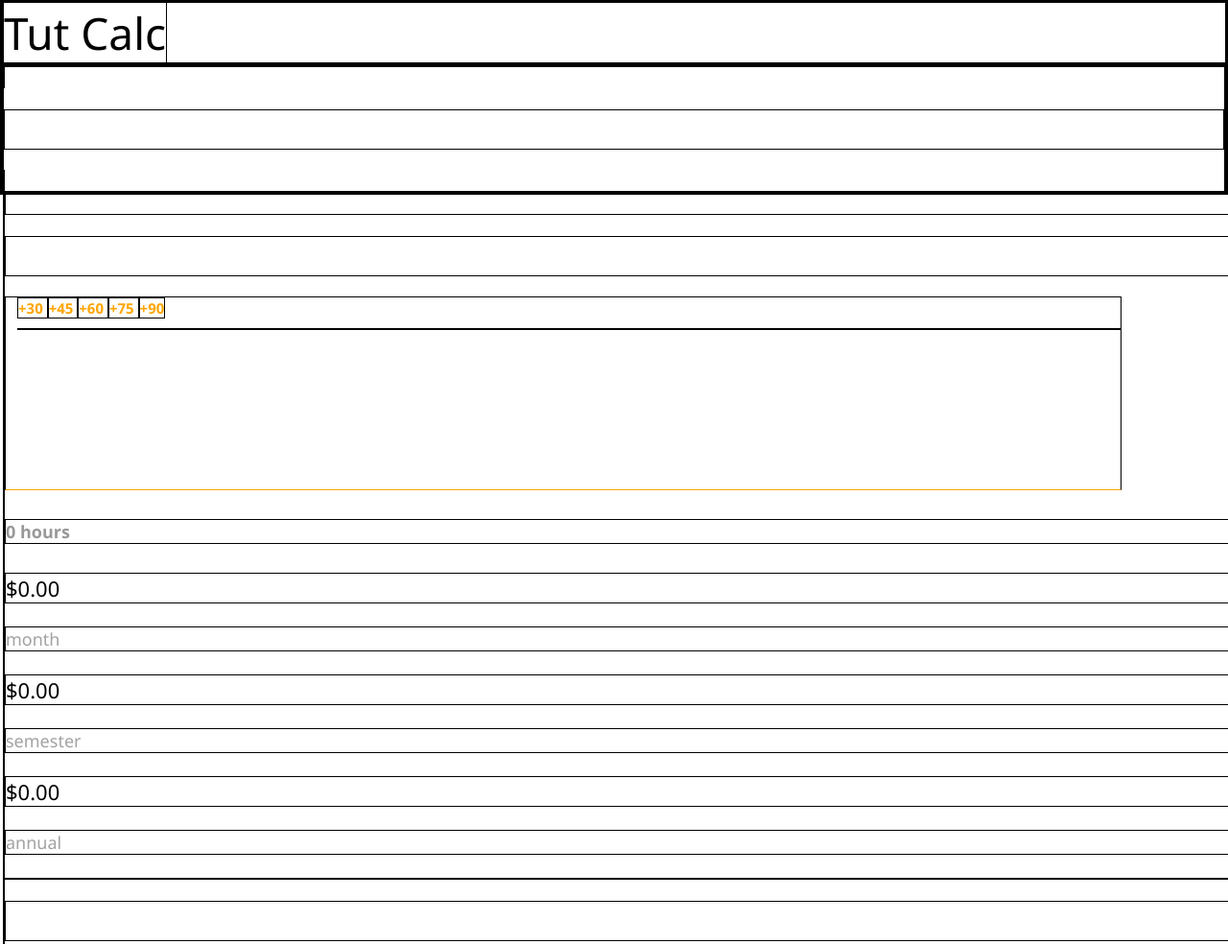
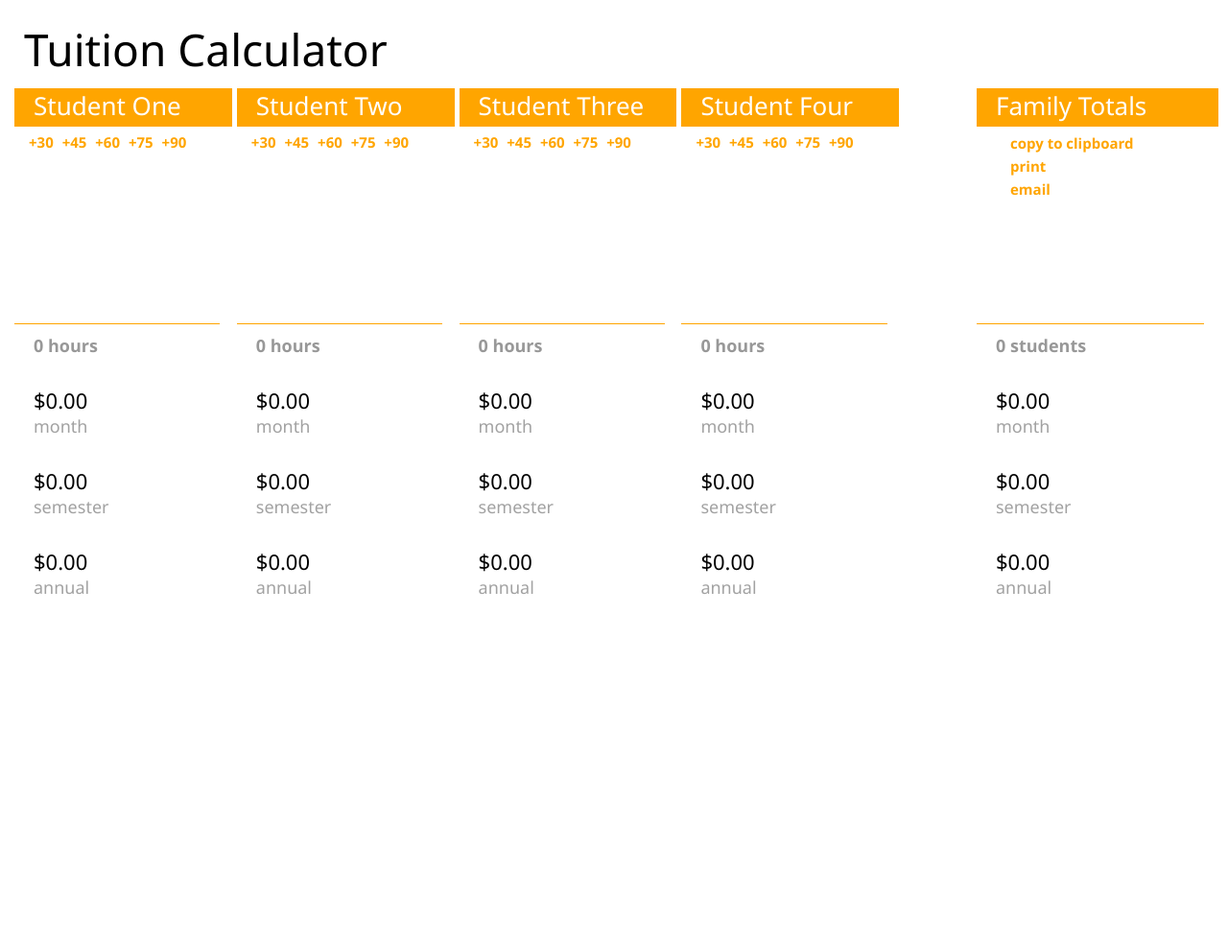
Before and after one commit to travismd78/TutCalc, a plain HTML site: page index.html in a window 1280 px wide. Shown: the top 984 px of the page at 96% size. After the commit the page ends 800 px from the top, so only its background shows below. Drawn offline with Linux system fonts and the light colour scheme.

Commit message:
progress made

```diff
--- a/css/style.css
+++ b/css/style.css
@@ -1,145 +1,102 @@
+/* $BASE */
+
 html, body {
-   /* is this necessary ??
-       padding:  0;  */
-    margin:  0;
-    background:  white;
+    margin:  0; /* reset */
+    background:  white; /* don't assume background is white */
 }
 
-html * {
-    border:  1px solid black; !important
-}
-
-/* $STRUCTURE */
-
-/*  Why is this necessary? Or is it?
-.wrapper {
-    margin: 0;
-    padding:  0;
-}
-*/
-/* .. and why is THIS here?
-    .header {
-      /*  position: relative;
-    }
-*/
-        .starOver {
-            margin-left:  15px;
-            display: inline;
-        }
-
-    .content {
-        padding:  0;
-        border:  0;
-        position:  relative;
-    }
-
-        #cols {
-            position:  absolute;
-            width:  100%;
-        }
-
-            .col-student {
-                float:  left;
-                width:  18%;
-                padding: 0 0 0 5px;
-                margin: 0;
-                border-left:  1px solid black;
-            }
-                .col-header {
-                    background: orange;
-                    display: inline;
-                }
-
-                    /*
-                    .barBG {
-                        position: absolute;
-                        height:  40px;
-                        width:  100%;
-                        z-index: 9;
-                    }
-                    */
-
-                    .alignleft {
-                        float: left;
-                        width:  80%;
-                    }
-                    .alignright {
-                        float:  right;
-                        width:  20%;
-                    }
-
-                .details {
-                    clear:  both;
-                }
-                    .calcBox {
-                        width: 90%;
-                        height:  200px;
-                        border-bottom: 1px solid orange;
-                        margin-top:  5px;
-                        padding-left:  12px;
-                    }
-                    .calcButton li {
-                        display: inline;
-                    }
-                    ul {
-                        list-style-type: none;
-                        margin: 10px 0 0 0;
-                        padding:  0;
-                        line-height: 25px;
-                    }
-
-            .col-family {
-                float: right;
-                width:  20%;
-            }
-
-
-/* $METRO */
-
 body, h1, h2, h3, h4, h5, p {
-    font-family: 'Segoe UI';
+    font-family: 'Segoe UI', sans-serif;
 }
 
 h1, h2, h3 {
     font-weight: 200;
 }
 
-a {
+h2, h3, h4, h5 {
+    padding-left:  20px;
+}
+
+a, a:visited { /* orange blocky buttons */
     font-size: 15px;
     color:  orange;
-    text-decoration: none;
+    text-decoration: none; /* reset */
     font-weight: 800;
+    margin-left:  5px; /* add spacing for calcButtons */
+    margin-right:  auto;
 }
-a:hover {
+a:hover, a:active { /* inverted colors */
     background: orange;
     color: white;
 }
 
-h1 {
+h1 { /* app title */
     font-size:  46px;
-    display: inline;
+    display: inline; /* allows Start Over button to appear directly to the rirght */
+    padding:  0; /* reset */
+    margin-right:  20px; /* add space for the Start Over button at right */
 }
 
-h2 {
+h2 { /* student and family heading */
     font-size: 26px;
+    height: 40px;
     color: white;
-    letter-spacing: -1px;
-    height: 40px;
-    cursor: pointer;
+    background:  orange;
+    margin:  0;
 }
 
-h3 {
+h3 { /* total dollar amounts */
     font-size: 22px;
+    margin:  30px 0 0 0;
 }
 
-h4 {
+h4 { /* total descriptions */
     font-size: 18px;
     font-weight: 400;
     color:  #a2a2a2;
+    margin:  0 0 20px 0;
 }
 
-h5 {
+h5 { /* total in hours and minutes */
     font-size: 18px;
     font-weight: 800;
-    color:  #989898;
+    color: #989898; /* grey */
+    margin: 10px 0 10px 0;
 }
+
+/* $STRUCTURE */
+
+    header { /* contains Title and Start Over button */
+        margin:  20px 0 10px 25px;
+    }
+
+    .content {
+        position:  relative; /* I think this is for floating children */
+        margin-left:  10px; /* nice space on left ... */
+        margin-right:  10px; /* ... and right */
+    }
+
+        .col-student {
+            float:  left;
+            width:  18%;
+            margin:  0;
+            padding-left:  5px;
+        }
+            .calcBox {
+                width: 90%;
+                height:  200px;
+                border-bottom: 1px solid orange;
+                margin-top:  5px;
+                padding-left:  10px;
+            }
+            ul {
+                list-style-type: none;
+                line-height: 1.5;
+                padding:  0;
+                margin: 10px 0 0 10px;
+            }
+
+        .col-family {
+            float: right;
+            width:  20%;
+        }
--- a/index.html
+++ b/index.html
@@ -3,23 +3,18 @@
 <head>
     <meta charset="utf-8" />
     <title>Tuition Calculator</title>
-    <link href="/css/style.css" rel="stylesheet" type="text/css" />
+    <link href="/css/style.min.css" rel="stylesheet" type="text/css" />
 </head>
 <body>
-    <div id="wrapper">
-        <div id="header">
-            <h1>Tut Calc</h1>
-            <div id="subTitle"><a id="startOver" href='#'>Start over</a></div>
-        </div>
-        <div id="content">
-            <div id="barBG"></div>
-            <div id="startBox">
-                <a href="#"><h2>Add a student to get started</h2></a>
-            </div>
-            <div id="cols">
-                <span id="addButton"></span>
-                <div data-id="s1" data-active="yes" data-total="0" class="col-left">
-		            <h2>Student One</h2>
+    <div class="wrapper">
+        <header>
+            <h1>Tuition Calculator</h1>
+            <a class="starOver" href='#'>Start over</a>
+        </header>
+        <div class="content">
+            <div data-id="s1" data-active="yes" data-total="0" class="col-student">
+		        <h2 class="col-header">Student One</h2>
+                <div class="details">
                     <div class="calcBox">
                         <a class="calcButton" href="#" >+30 </a>
                         <a class="calcButton" href="#" >+45 </a>
@@ -27,7 +22,7 @@
                         <a class="calcButton" href="#" >+75 </a>
                         <a class="calcButton" href="#" >+90 </a>
                     <ul></ul>
-                    </div>
+                    </div> <!-- end calcBox -->
                     <h5 class="hours">0 hours</h5>
                     <h3 class="monthly">$0.00</h3>
                     <h4>month</h4>
@@ -35,9 +30,11 @@
                     <h4>semester</h4>
                     <h3 class="annual">$0.00</h3>
                     <h4>annual</h4>
-                </div>
-                <div data-id="s2" data-active="no" data-total="0" class="col-left">
-		            <h2>Student Two</h2>
+                </div> <!-- end details -->
+            </div> <!-- end col-student -->
+            <div data-id="s2" data-active="no" data-total="0" class="col-student">
+		        <h2>Student Two</h2>
+                <div class="details">
                     <div class="calcBox">
                         <a class="calcButton" href="#" >+30 </a>
                         <a class="calcButton" href="#" >+45 </a>
@@ -45,7 +42,7 @@
                         <a class="calcButton" href="#" >+75 </a>
                         <a class="calcButton" href="#" >+90 </a>
                     <ul></ul>
-                    </div>
+                    </div> <!-- end calcBox -->
                     <h5 class="hours">0 hours</h5>
                     <h3 class="monthly">$0.00</h3>
                     <h4>month</h4>
@@ -53,9 +50,11 @@
                     <h4>semester</h4>
                     <h3 class="annual">$0.00</h3>
                     <h4>annual</h4>
-                </div>
-                <div data-id="s3" data-active="no" data-total="0" class="col-left">
-		            <h2>Student Three</h2>
+                </div> <!-- end details -->
+            </div> <!-- end col-student -->
+            <div data-id="s3" data-active="no" data-total="0" class="col-student">
+		        <h2>Student Three</h2>
+                <div class="details">
                     <div class="calcBox">
                         <a class="calcButton" href="#" >+30 </a>
                         <a class="calcButton" href="#" >+45 </a>
@@ -63,7 +62,7 @@
                         <a class="calcButton" href="#" >+75 </a>
                         <a class="calcButton" href="#" >+90 </a>
                     <ul></ul>
-                    </div>
+                    </div> <!-- /calcBox -->
                     <h5 class="hours">0 hours</h5>
                     <h3 class="monthly">$0.00</h3>
                     <h4>month</h4>
@@ -71,9 +70,11 @@
                     <h4>semester</h4>
                     <h3 class="annual">$0.00</h3>
                     <h4>annual</h4>
-                </div>
-                <div data-id="s4" data-active="no" data-total="0" class="col-left">
-		            <h2>Student Four</h2>
+                </div> <!-- /details -->
+            </div> <!-- /col-student -->
+            <div data-id="s4" data-active="no" data-total="0" class="col-student">
+		        <h2>Student Four</h2>
+                <div class="details">
                     <div class="calcBox">
                         <a class="calcButton" href="#" >+30 </a>
                         <a class="calcButton" href="#" >+45 </a>
@@ -81,7 +82,7 @@
                         <a class="calcButton" href="#" >+75 </a>
                         <a class="calcButton" href="#" >+90 </a>
                     <ul></ul>
-                    </div>
+                    </div> <!-- /calcBox -->
                     <h5 class="hours">0 hours</h5>
                     <h3 class="monthly">$0.00</h3>
                     <h4>month</h4>
@@ -89,16 +90,18 @@
                     <h4>semester</h4>
                     <h3 class="annual">$0.00</h3>
                     <h4>annual</h4>
-                </div>
-                <div data-id="family" data-total="0" class="col-right">
-		            <h2>Family</h2>
+                </div> <!-- /details -->
+            </div> <!-- /col-student -->
+            <div data-id="family" data-total="0" class="col-family">
+		        <h2>Family Totals</h2>
+                <div class="details">
                     <div class="calcBox">
-                        <ul class="actionList">
+                        <ul class="calcBox">
                             <li><a href="#">copy to clipboard</a></li>
                             <li><a href="#">print</a></li>
                             <li><a href="#">email</a></li>
                         </ul>
-                    </div>
+                    </div> <!-- /calcBox -->
                     <h5 class="studentCount">0 students</h5>
                     <h3 class="monthly">$0.00</h3>
                     <h4>month</h4>
@@ -106,11 +109,11 @@
                     <h4>semester</h4>
                     <h3 class="annual">$0.00</h3>
                     <h4>annual</h4>
-                </div>
-            </div>
-        </div>
-    </div>
+                </div> <!-- /details-->
+            </div> <!-- /col-family -->
+        </div> <!-- /content -->
+    </div>  <!-- /wrapper -->
 <script src="/js/libs/jquery-1.8.3.min.js"></script>
-<script src="/js/script.js"></script>
+<script src="/js/script.min.js"></script>
 </body>
 </html>
```
Also changed, not shown: js/script.js (+19 -8 lines), css/style.min.css (added), js/script.min.js (added).
